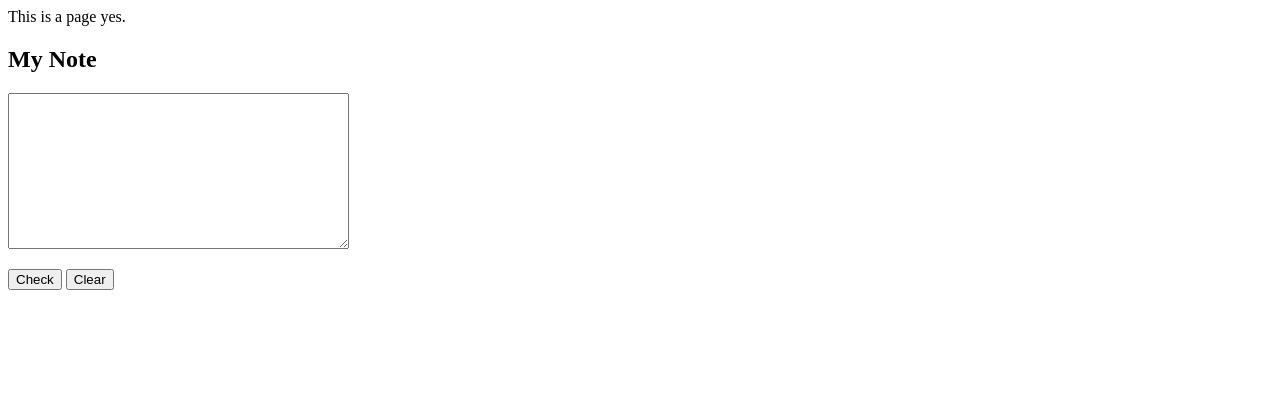
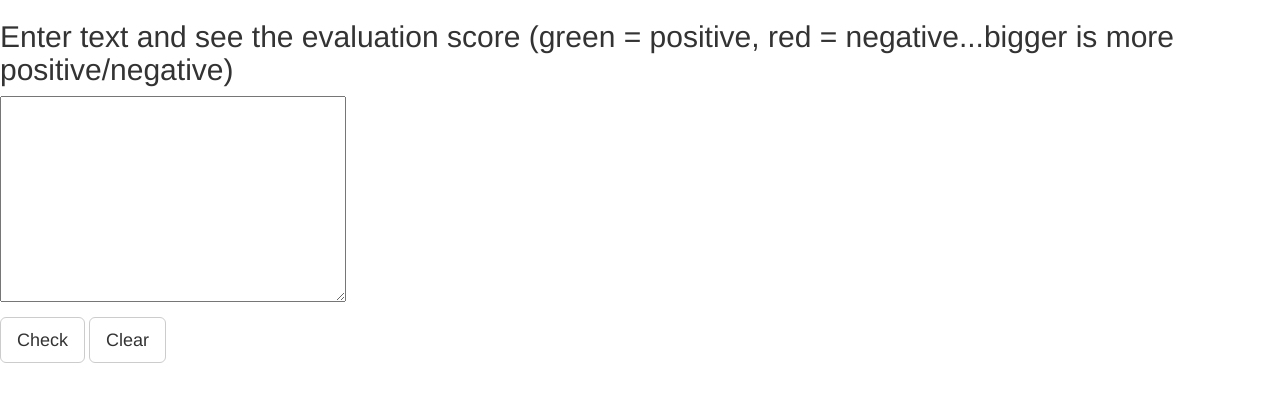
Before and after one commit to ljwall/feels, a website with bundled scripts: page index.html in a window 1280 px wide. Built offline with nearby package versions, Linux system fonts and the light colour scheme.

Commit message:
with word wrap

```diff
--- a/index.html
+++ b/index.html
@@ -4,22 +4,22 @@
     <title>How feels your writing?</title>
       <meta name='viewport' content='width=device-width, initial-scale=1'>
     <script src="//ajax.googleapis.com/ajax/libs/angularjs/1.4.4/angular.min.js"></script>
+    <link rel="stylesheet" href="http://maxcdn.bootstrapcdn.com/bootstrap/3.3.5/css/bootstrap.min.css">
     <link rel="stylesheet" href="feels.css">
   </head>
   <body>
 
   	<div ng-controller="feelsCtrl as thing">
-    	This is a page yes.
-<h2>My Note</h2>
+    	<h2>Enter text and see the evaluation score (green = positive, red = negative...bigger is more positive/negative)</h2>
 
 <p><textarea ng-model="message" cols="40" rows="10"></textarea></p>
 
 <p>
-<button ng-click="thing.check()">Check</button>
-<button ng-click="thing.clear()">Clear</button>
+<button class="btn btn-default btn-lg" ng-click="thing.check()">Check</button>
+<button class="btn btn-default btn-lg" ng-click="thing.clear()">Clear</button>
 </p>
 
-<div>
+<div class="container" style="width: 100%;word-wrap: break-word;">
 <span ng-repeat="blah in thing.results" ng-class="blah.class" ng-bind="blah.sentence"></span>&nbsp;
 </div>
 
```
